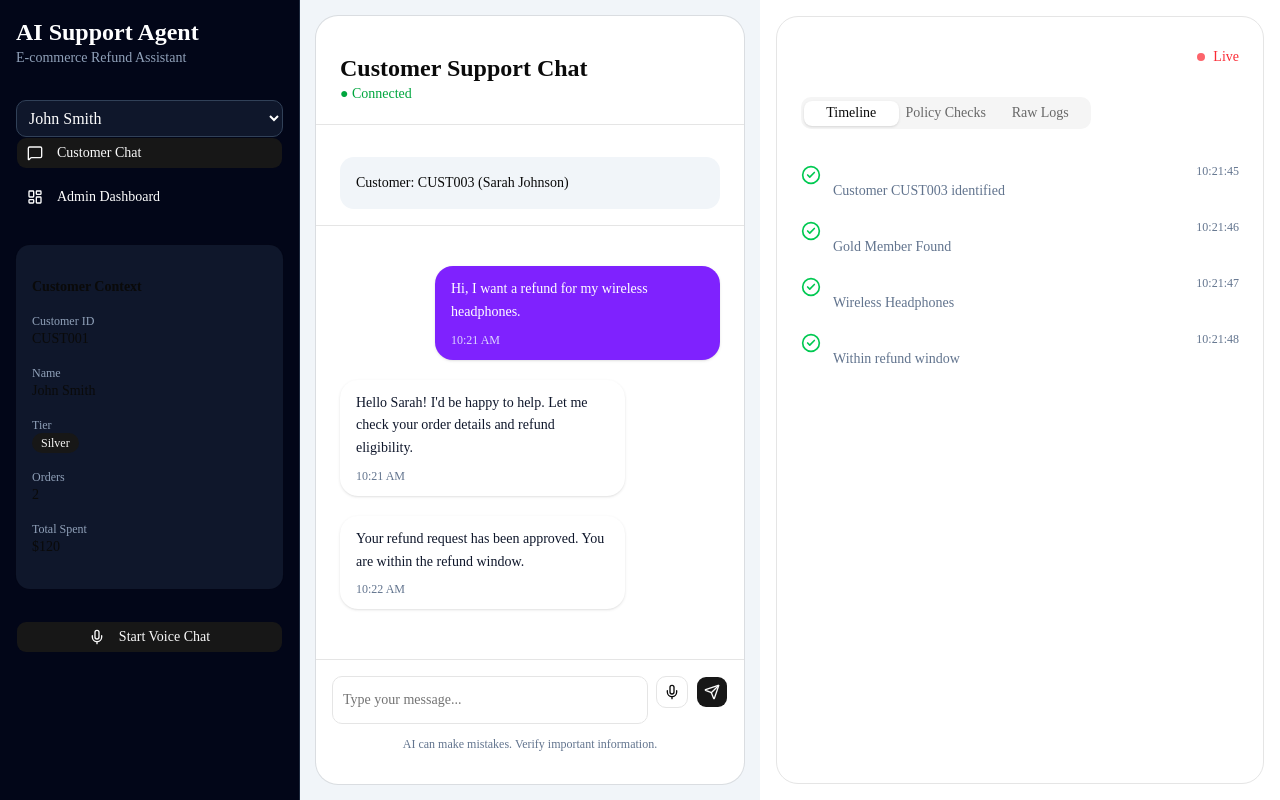
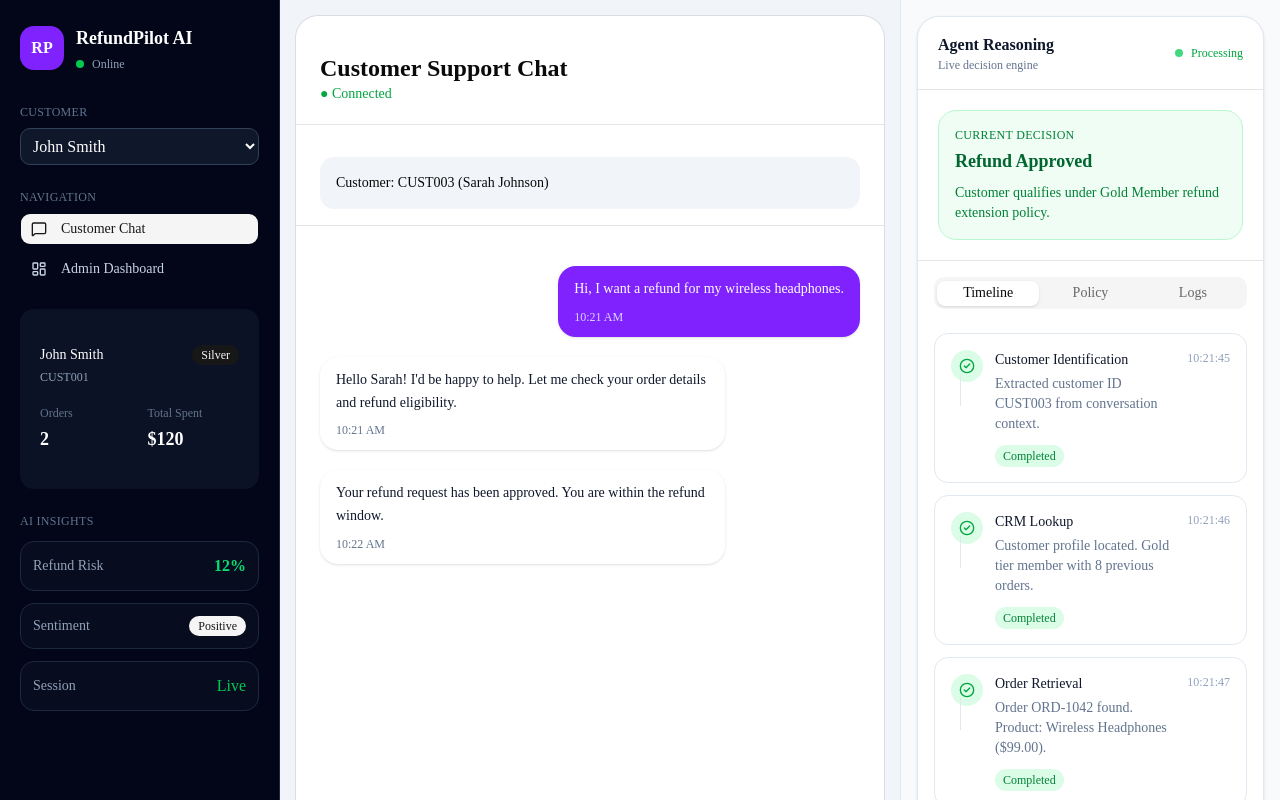
Before and after one commit to siddharthNirmale/ai-refund-agent, a Next.js app: page / in a window 1280 px wide. Built offline with nearby package versions, Linux system fonts and the light colour scheme.

Commit message:
feat: enhance dashboard components with improved layouts, detailed logs, and refined customer interactions

```diff
--- a/src/components/chat/ChatPanel.tsx
+++ b/src/components/chat/ChatPanel.tsx
@@ -10,7 +10,7 @@ import { Send, Mic } from "lucide-react";
 
 export default function ChatPanel() {
   return (
-    <section className="bg-slate-100 p-4">
+    <section className="bg-slate-100  min-w-0 p-4">
       <Card className="h-full flex flex-col rounded-3xl">
         {/* Header */}
 
--- a/src/components/dashboard/PolicyChecks.tsx
+++ b/src/components/dashboard/PolicyChecks.tsx
@@ -1,41 +1,113 @@
-import { CheckCircle2 } from "lucide-react";
+import {
+  CheckCircle2,
+  ShieldCheck,
+} from "lucide-react";
 
 const checks = [
-  "Within 30-day refund window",
-  "Gold member extension valid",
-  "Product is not digital",
-  "Product is not final sale",
-  "No chargeback history",
-  "Refund amount valid",
-  "First refund request",
+  {
+    title: "Refund Window",
+    result: "Passed",
+    description:
+      "Request submitted within the allowed refund period.",
+  },
+  {
+    title: "Gold Member Extension",
+    result: "Passed",
+    description:
+      "Customer qualifies for 45-day refund eligibility.",
+  },
+  {
+    title: "Digital Product Check",
+    result: "Passed",
+    description:
+      "Purchased item is a physical product.",
+  },
+  {
+    title: "Final Sale Validation",
+    result: "Passed",
+    description:
+      "Item is not marked as final sale.",
+  },
+  {
+    title: "Chargeback History",
+    result: "Passed",
+    description:
+      "No previous chargebacks detected.",
+  },
+  {
+    title: "Refund Amount",
+    result: "Passed",
+    description:
+      "Requested refund does not exceed order value.",
+  },
+  {
+    title: "Previous Refund Check",
+    result: "Passed",
+    description:
+      "No prior refund issued for this order.",
+  },
 ];
 
 export default function PolicyChecks() {
-  return (
-    <div className="space-y-3">
-      {checks.map((check) => (
-        <div
-          key={check}
+  return (<div className="space-y-3">
+    {checks.map((check) => (<div
+      key={check.title}
+      className="
+         rounded-xl
+         border
+         border-slate-200
+         bg-slate-50
+         p-4
+         transition-all
+         hover:border-slate-300
+       "
+    > <div className="flex items-start gap-3"> <div
       className="
              flex
+             h-8
+             w-8
              items-center
-          gap-3
-          rounded-lg
-          border
-          p-3
+             justify-center
+             rounded-full
+             bg-green-100
+           "
+    > <ShieldCheck
+        className="
+               h-4
+               w-4
+               text-green-600
+             "
+      /> </div>
+
+        <div className="min-w-0 flex-1">
+          <div className="flex items-center justify-between">
+            <h4 className="font-medium text-slate-900">
+              {check.title}
+            </h4>
+
+            <span
+              className="
+                rounded-full
+                bg-green-100
+                px-2
+                py-1
+                text-xs
+                font-medium
+                text-green-700
               "
             >
-          <CheckCircle2
-            className="
-            h-5
-            w-5
-            text-green-500
-          "
-          />
+              {check.result}
+            </span>
+          </div>
 
-          <span>{check}</span>
+          <p className="mt-2 text-sm text-slate-500">
+            {check.description}
+          </p>
+        </div>
+      </div>
     </div>
     ))}
   </div>
+
   );
 }
--- a/src/components/dashboard/Rawlogs.tsx
+++ b/src/components/dashboard/Rawlogs.tsx
@@ -1,23 +1,126 @@
 import { logs } from "@/data/logs";
+import {
+  CheckCircle2,
+  XCircle,
+  Loader2,
+} from "lucide-react";
 
 export default function RawLogs() {
   return (
     <div
       className="
-      rounded-xl
-      bg-slate-950
-      p-4
-      text-green-400
-      font-mono
-      text-sm
-      space-y-2
+        max-h-[520px]
+        overflow-y-auto
+        rounded-2xl
+        bg-slate-950
+        p-4
+        font-mono
+        text-xs
       "
     >
-      {logs.map((log) => (
-        <div key={log.id}>
-          [{log.time}] {log.step}
+      <div className="mb-4 flex items-center justify-between">
+        <span className="text-slate-400">
+          AGENT TERMINAL
+        </span>
+
+        <div className="flex items-center gap-2">
+          <div className="h-2 w-2 animate-pulse rounded-full bg-green-500" />
+
+          <span className="text-green-500">
+            LIVE
+          </span>
         </div>
-      ))}
+      </div>
+
+      <div className="space-y-3">
+        {logs.map((log) => {
+          const isSuccess =
+            log.status === "success";
+
+          const isFailed =
+            log.status === "failed";
+
+          const isRunning =
+            log.status === "running";
+
+          return (
+            <div
+              key={log.id}
+              className="
+                rounded-lg
+                border
+                border-slate-800
+                bg-black/30
+                p-3
+              "
+            >
+              <div className="flex items-start gap-2">
+                <span className="text-slate-500">
+                  [{log.time}]
+                </span>
+
+                {isSuccess && (
+                  <CheckCircle2
+                    className="
+                      mt-[1px]
+                      h-4
+                      w-4
+                      text-green-400
+                    "
+                  />
+                )}
+
+                {isFailed && (
+                  <XCircle
+                    className="
+                      mt-[1px]
+                      h-4
+                      w-4
+                      text-red-400
+                    "
+                  />
+                )}
+
+                {isRunning && (
+                  <Loader2
+                    className="
+                      mt-[1px]
+                      h-4
+                      w-4
+                      animate-spin
+                      text-yellow-400
+                    "
+                  />
+                )}
+
+                <div className="flex-1">
+                  <p
+                    className={
+                      isSuccess
+                        ? "text-green-400"
+                        : isFailed
+                        ? "text-red-400"
+                        : "text-yellow-400"
+                    }
+                  >
+                    {log.step}
+                  </p>
+
+                  {log.details && (
+                    <p className="mt-1 text-slate-500">
+                      {log.details}
+                    </p>
+                  )}
+                </div>
+              </div>
+            </div>
+          );
+        })}
+      </div>
+
+      <div className="mt-4 border-t border-slate-800 pt-3 text-slate-500">
+        waiting for next tool call...
+      </div>
     </div>
   );
 }
--- a/src/components/dashboard/ReasoningPanel.tsx
+++ b/src/components/dashboard/ReasoningPanel.tsx
@@ -10,81 +10,124 @@ import PolicyChecks from "./PolicyChecks";
 import RawLogs from "./Rawlogs";
 
 export default function ReasoningPanel() {
-  return (
-    <aside className="bg-white p-4">
-      <div
+return ( <aside
    className="
+     min-w-0
+     border-l
+     border-slate-200
+     bg-slate-50
+     p-4
+   "
+ > <div
+     className="
+       flex
        h-full
+       flex-col
        rounded-3xl
        border
+       border-slate-200
        bg-white
-        p-6
+       shadow-sm
      "
    >
-        <div className="mb-6">
+{/* Header */}
+
+    <div className="border-b px-5 py-4">
       <div className="flex items-center justify-between">
-            <h2 className="text-2xl font-semibold">
+        <div>
+          <h2 className="font-semibold text-slate-900">
             Agent Reasoning
           </h2>
 
+          <p className="text-xs text-slate-500">
+            Live decision engine
+          </p>
+        </div>
+
         <div className="flex items-center gap-2">
-              <div
-                className="
-                h-2
-                w-2
-                rounded-full
-                bg-red-500
-                animate-pulse
-                "
-              />
+          <div className="h-2 w-2 rounded-full bg-green-500 animate-pulse" />
 
-              <span className="text-sm text-red-500">
-                Live
+          <span className="text-xs font-medium text-green-600">
+            Processing
           </span>
         </div>
       </div>
     </div>
 
+    {/* Decision Card */}
+
+    <div className="border-b p-5">
+      <div
+        className="
+          rounded-2xl
+          border
+          border-green-200
+          bg-green-50
+          p-4
+        "
+      >
+        <p className="text-xs uppercase tracking-wide text-green-700">
+          Current Decision
+        </p>
+
+        <h3 className="mt-1 text-lg font-semibold text-green-800">
+          Refund Approved
+        </h3>
+
+        <p className="mt-2 text-sm text-green-700">
+          Customer qualifies under Gold Member
+          refund extension policy.
+        </p>
+      </div>
+    </div>
+
+    {/* Tabs */}
+
+    <div className="flex-1 overflow-hidden p-4">
       <Tabs
         defaultValue="timeline"
-          className="h-full"
+        className="flex h-full flex-col"
       >
-          <TabsList className="grid grid-cols-3">
+        <TabsList className="grid w-full grid-cols-3">
           <TabsTrigger value="timeline">
             Timeline
           </TabsTrigger>
 
           <TabsTrigger value="policy">
-              Policy Checks
+            Policy
           </TabsTrigger>
 
           <TabsTrigger value="logs">
-              Raw Logs
+            Logs
           </TabsTrigger>
         </TabsList>
 
+        <div className="mt-4 flex-1 overflow-y-auto">
           <TabsContent
             value="timeline"
-            className="mt-6"
+            className="mt-0"
           >
             <Timeline />
           </TabsContent>
 
           <TabsContent
             value="policy"
-            className="mt-6"
+            className="mt-0"
           >
             <PolicyChecks />
           </TabsContent>
 
           <TabsContent
             value="logs"
-            className="mt-6"
+            className="mt-0"
           >
             <RawLogs />
           </TabsContent>
+        </div>
       </Tabs>
     </div>
+  </div>
 </aside>
+
 );
 }
--- a/src/components/dashboard/Timeline.tsx
+++ b/src/components/dashboard/Timeline.tsx
@@ -2,40 +2,105 @@ import { logs } from "@/data/logs";
 import { CheckCircle2 } from "lucide-react";
 
 export default function Timeline() {
-  return (
-    <div className="space-y-4">
-      {logs.map((log) => (
+return ( <div className="space-y-3">
+{logs.map((log, index) => ( <div
+       key={log.id}
+       className="
+         relative
+         flex
+         gap-3
+         rounded-xl
+         border
+         border-slate-200
+         bg-white
+         p-4
+         transition-all
+         hover:border-slate-300
+         hover:shadow-sm
+       "
+     >
+{/* Timeline Line */}
+
+      {index !== logs.length - 1 && (
         <div
-          key={log.id}
-          className="flex gap-3"
+          className="
+            absolute
+            left-[25px]
+            top-10
+            h-8
+            w-px
+            bg-slate-200
+          "
+        />
+      )}
+
+      {/* Status Icon */}
+
+      <div
+        className="
+          flex
+          h-8
+          w-8
+          shrink-0
+          items-center
+          justify-center
+          rounded-full
+          bg-green-100
+        "
       >
-          <div className="mt-1">
         <CheckCircle2
           className="
-              h-5
-              w-5
-              text-green-500
+            h-4
+            w-4
+            text-green-600
           "
         />
       </div>
 
-          <div className="flex-1">
-            <div className="flex items-center justify-between">
-              <h4 className="font-medium">
+      {/* Content */}
+
+      <div className="min-w-0 flex-1">
+        <div className="flex items-start justify-between gap-3">
+          <div>
+            <h4 className="font-medium text-slate-900">
               {log.step}
             </h4>
 
-              <span className="text-xs text-slate-500">
+            <p className="mt-1 text-sm text-slate-500">
+              {log.details}
+            </p>
+          </div>
+
+          <span
+            className="
+              whitespace-nowrap
+              text-xs
+              text-slate-400
+            "
+          >
             {log.time}
           </span>
         </div>
 
-            <p className="text-sm text-slate-500">
-              {log.details}
-            </p>
+        <div className="mt-3">
+          <span
+            className="
+              rounded-full
+              bg-green-100
+              px-2
+              py-1
+              text-xs
+              font-medium
+              text-green-700
+            "
+          >
+            Completed
+          </span>
+        </div>
       </div>
     </div>
   ))}
 </div>
+
 );
 }
--- a/src/components/layout/AppShell.tsx
+++ b/src/components/layout/AppShell.tsx
@@ -7,20 +7,20 @@ export default function AppShell({ children }: Props) {
     <main
       className="
       h-screen
+      overflow-hidden
       bg-gradient-to-br
       from-slate-950
       via-slate-900
       to-black
       text-white
-      overflow-hidden
     "
     >
       <div
         className="
         grid
         h-full
-        grid-cols-[300px_1fr_520px]
-      "
+        grid-cols-[280px_minmax(0,1fr)_380px]
+        "
       >
         {children}
       </div>
--- a/src/components/layout/Sidebar.tsx
+++ b/src/components/layout/Sidebar.tsx
@@ -1,30 +1,96 @@
+"use client";
+
+import Link from "next/link";
+import {
+LayoutDashboard,
+MessageSquare,
+Mic,
+} from "lucide-react";
+
+import CustomerSelector from "./CustomerSelector";
+
+import { customers } from "@/data/customers";
+
 import { Badge } from "@/components/ui/badge";
 import { Button } from "@/components/ui/button";
-import { Card, CardContent } from "@/components/ui/card";
-import { customers } from "@/data/customers";
-import { LayoutDashboard, MessageSquare, Mic } from "lucide-react";
-import Link from "next/link";
-import CustomerSelector from "./CustomerSelector";
+import {
+Card,
+CardContent,
+} from "@/components/ui/card";
 
 export default function Sidebar() {
 const customer = customers[0];
 
-  return (
-    <aside className="border-r border-slate-800 p-4 bg-slate-950">
+return ( <aside
+   className="
+     flex
+     h-full
+     flex-col
+     border-r
+     border-slate-800
+     bg-slate-950
+     px-5
+     py-6
+   "
+ >
+{/* Header */}
+
   <div className="mb-8">
-        <h1 className="text-2xl font-bold">
-          AI Support Agent
+    <div className="flex items-center gap-3">
+      <div
+        className="
+          flex
+          h-11
+          w-11
+          items-center
+          justify-center
+          rounded-xl
+          bg-violet-600
+          font-bold
+          text-white
+        "
+      >
+        RP
+      </div>
+
+      <div>
+        <h1 className="text-lg font-semibold text-white">
+          RefundPilot AI
         </h1>
 
-        <p className="text-sm text-slate-400">
-          E-commerce Refund Assistant
-        </p>
+        <div className="mt-1 flex items-center gap-2">
+          <div className="h-2 w-2 rounded-full bg-green-500" />
+
+          <span className="text-xs text-slate-400">
+            Online
+          </span>
+        </div>
+      </div>
+    </div>
   </div>
 
+  {/* Customer Selector */}
+
+  <div className="mb-6">
+    <p className="mb-2 text-xs font-medium uppercase tracking-wide text-slate-500">
+      Customer
+    </p>
+
     <CustomerSelector />
+  </div>
 
-      <div className="space-y-3">
-        <Button className="w-full justify-start">
+  {/* Navigation */}
+
+  <div className="mb-6">
+    <p className="mb-2 text-xs font-medium uppercase tracking-wide text-slate-500">
+      Navigation
+    </p>
+
+    <div className="space-y-2">
+      <Button
+        variant="secondary"
+        className="w-full justify-start"
+      >
         <MessageSquare className="mr-2 h-4 w-4" />
         Customer Chat
       </Button>
@@ -32,7 +98,7 @@ export default function Sidebar() {
       <Button
         asChild
         variant="ghost"
-          className="w-full justify-start"
+        className="w-full justify-start text-slate-300 hover:text-white"
       >
         <Link href="/admin">
           <LayoutDashboard className="mr-2 h-4 w-4" />
@@ -40,57 +106,127 @@ export default function Sidebar() {
         </Link>
       </Button>
     </div>
+  </div>
 
-      <Card className="mt-8 bg-slate-900 border-slate-800">
-        <CardContent className="space-y-4 p-4">
-          <h3 className="font-semibold">
-            Customer Context
+  {/* Customer Profile */}
+
+  <Card className="border-slate-800 bg-slate-900/70">
+    <CardContent className="p-5">
+      <div className="flex items-start justify-between">
+        <div>
+          <h3 className="font-medium text-white">
+            {customer.name}
           </h3>
 
+          <p className="mt-1 text-xs text-slate-400">
+            {customer.id}
+          </p>
+        </div>
+
+        <Badge>
+          {customer.tier}
+        </Badge>
+      </div>
+
+      <div className="mt-5 grid grid-cols-2 gap-4">
         <div>
-            <p className="text-xs text-slate-400">
-              Customer ID
+          <p className="text-xs text-slate-500">
+            Orders
           </p>
-            <p>{customer.id}</p>
+
+          <p className="mt-1 text-lg font-semibold text-white">
+            {customer.orders}
+          </p>
         </div>
 
         <div>
-            <p className="text-xs text-slate-400">
-              Name
-            </p>
-            <p>{customer.name}</p>
-          </div>
-
-          <div>
-            <p className="text-xs text-slate-400">
-              Tier
-            </p>
-
-            <Badge>{customer.tier}</Badge>
-          </div>
-
-          <div>
-            <p className="text-xs text-slate-400">
-              Orders
-            </p>
-
-            <p>{customer.orders}</p>
-          </div>
-
-          <div>
-            <p className="text-xs text-slate-400">
+          <p className="text-xs text-slate-500">
             Total Spent
           </p>
 
-            <p>${customer.spent}</p>
+          <p className="mt-1 text-lg font-semibold text-white">
+            ${customer.spent}
+          </p>
+        </div>
       </div>
     </CardContent>
   </Card>
 
-      <Button className="w-full mt-8">
-        <Mic className="mr-2 h-4 w-4" />
-        Start Voice Chat
+  {/* AI Insights */}
+
+  <div className="mt-6">
+    <p className="mb-3 text-xs font-medium uppercase tracking-wide text-slate-500">
+      AI Insights
+    </p>
+
+    <div className="space-y-3">
+      <div className="rounded-xl border border-slate-800 bg-slate-900/40 p-3">
+        <div className="flex items-center justify-between">
+          <span className="text-sm text-slate-400">
+            Refund Risk
+          </span>
+
+          <span className="font-semibold text-green-400">
+            12%
+          </span>
+        </div>
+      </div>
+
+      <div className="rounded-xl border border-slate-800 bg-slate-900/40 p-3">
+        <div className="flex items-center justify-between">
+          <span className="text-sm text-slate-400">
+            Sentiment
+          </span>
+
+          <Badge variant="secondary">
+            Positive
+          </Badge>
+        </div>
+      </div>
+
+      <div className="rounded-xl border border-slate-800 bg-slate-900/40 p-3">
+        <div className="flex items-center justify-between">
+          <span className="text-sm text-slate-400">
+            Session
+          </span>
+
+          <span className="font-medium text-green-500">
+            Live
+          </span>
+        </div>
+      </div>
+    </div>
+  </div>
+
+  {/* Voice Assistant */}
+
+  <div className="mt-auto pt-6">
+    <Card className="border-violet-500/20 bg-violet-500/5">
+      <CardContent className="p-4">
+        <div className="flex items-center gap-3">
+          <Mic className="h-5 w-5 text-violet-400" />
+
+          <div>
+            <p className="text-sm font-medium text-white">
+              Voice Assistant
+            </p>
+
+            <p className="text-xs text-slate-400">
+              Realtime refund support
+            </p>
+          </div>
+        </div>
+
+        <Button
+          className="mt-4 w-full"
+          size="sm"
+        >
+          Start Conversation
         </Button>
+      </CardContent>
+    </Card>
+  </div>
 </aside>
+
 );
 }
--- a/src/data/logs.ts
+++ b/src/data/logs.ts
@@ -3,30 +3,66 @@ import { AgentLog } from "@/types/log";
 export const logs: AgentLog[] = [
 {
 id: "1",
-    step: "Extract Customer ID",
+step: "Customer Identification",
 status: "success",
-    details: "Customer CUST003 identified",
+details:
+"Extracted customer ID CUST003 from conversation context.",
 time: "10:21:45",
 },
 {
 id: "2",
-    step: "Lookup Customer",
+step: "CRM Lookup",
 status: "success",
-    details: "Gold Member Found",
+details:
+"Customer profile located. Gold tier member with 8 previous orders.",
 time: "10:21:46",
 },
 {
 id: "3",
-    step: "Retrieve Order",
+step: "Order Retrieval",
 status: "success",
-    details: "Wireless Headphones",
+details:
+"Order ORD-1042 found. Product: Wireless Headphones ($99.00).",
 time: "10:21:47",
 },
 {
 id: "4",
-    step: "Policy Validation",
+step: "Refund Policy Loaded",
 status: "success",
-    details: "Within refund window",
+details:
+"Loaded refund eligibility rules and customer-specific exceptions.",
 time: "10:21:48",
 },
+{
+id: "5",
+step: "Refund Window Validation",
+status: "success",
+details:
+"Purchase date falls within Gold Member 45-day refund period.",
+time: "10:21:49",
+},
+{
+id: "6",
+step: "Fraud & Chargeback Check",
+status: "success",
+details:
+"No chargeback history or suspicious refund activity detected.",
+time: "10:21:50",
+},
+{
+id: "7",
+step: "Risk Assessment",
+status: "success",
+details:
+"Refund risk score calculated at 12% (Low Risk).",
+time: "10:21:51",
+},
+{
+id: "8",
+step: "Final Decision",
+status: "success",
+details:
+"Refund approved. Customer satisfies all policy requirements.",
+time: "10:21:52",
+},
 ];
```
Lines whose indentation alone changed are shown as unchanged.
